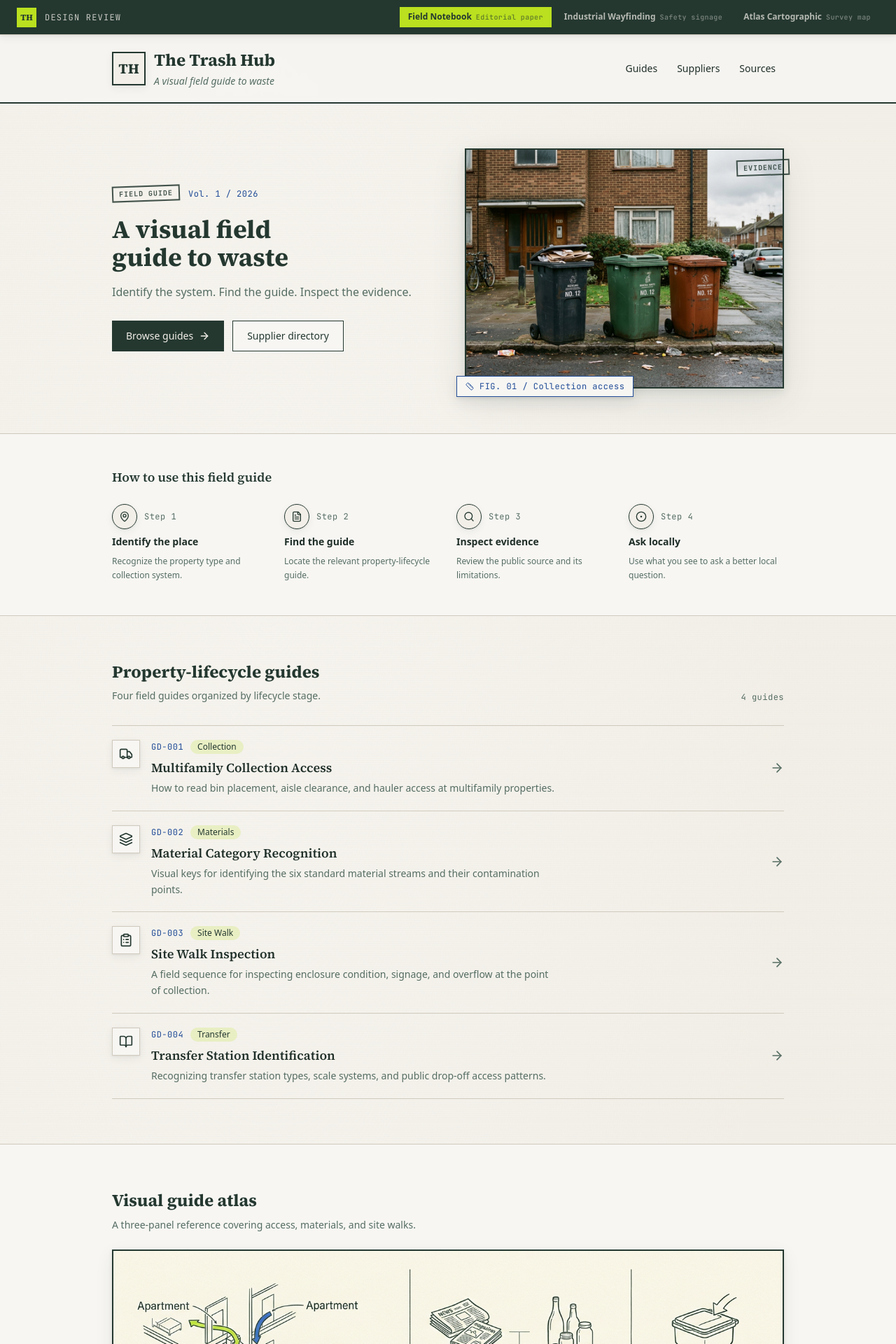
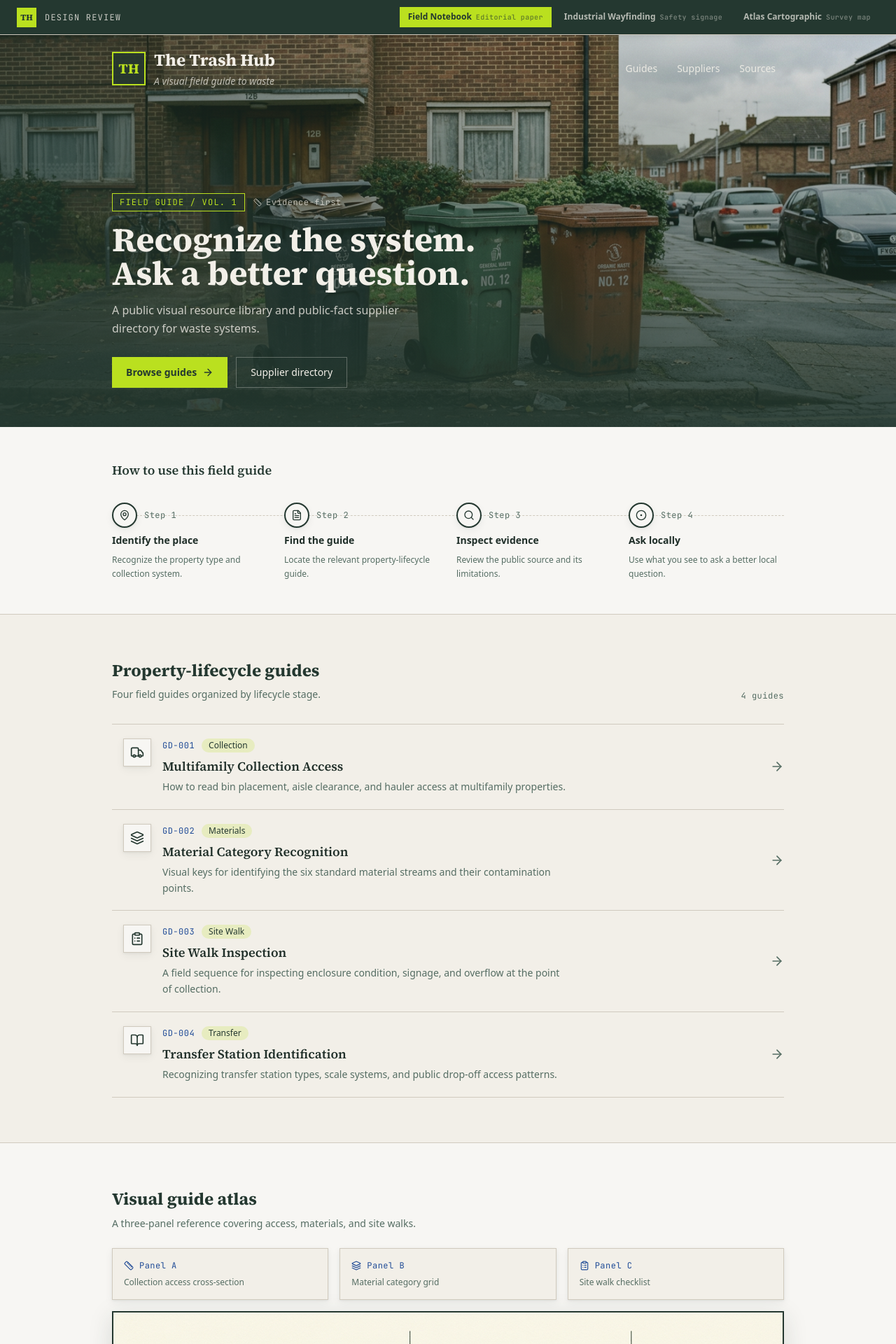
Before and after one commit to tryinhard1080/Bolt_trash_2026, a Next.js app: page / in a window 1280 px wide. Shown: the top 1920 px of the page at 70% size. Built offline with nearby package versions, Linux system fonts and the light colour scheme.

Commit message:
Updated field-notebook-design.tsx

```diff
--- a/components/designs/field-notebook-design.tsx
+++ b/components/designs/field-notebook-design.tsx
@@ -3,7 +3,7 @@
 import {
   ArrowRight, MapPin, FileText, Search, CircleDot,
   ExternalLink, Hash, ShieldCheck, BookOpen, Layers,
-  ClipboardList, Truck, Ruler,
+  ClipboardList, Truck, Ruler, PenTool, Quote,
 } from 'lucide-react';
 
 const GUIDES = [
@@ -28,78 +28,78 @@ const STEPS = [
 
 export default function FieldNotebookDesign() {
   return (
-    <div className="paper-texture min-h-screen bg-background">
+    <div className="min-h-screen bg-background">
       <a href="#main" className="skip-link">Skip to content</a>
 
-      <header className="border-b-2 border-primary bg-card/80 backdrop-blur-sm" role="banner">
+      {/* Full-bleed hero with image as the dominant element */}
+      <header className="relative" role="banner">
+        <div className="relative h-[70vh] min-h-[500px] w-full overflow-hidden">
+          <img src="/field-guide-hero.webp" alt="Multifamily waste collection area with three bins at curbside on an overcast morning" className="absolute inset-0 h-full w-full object-cover" />
+          <div className="absolute inset-0 bg-gradient-to-t from-primary/90 via-primary/40 to-transparent" />
+          <div className="absolute inset-0 bg-gradient-to-r from-primary/60 to-transparent" />
+
+          {/* Identity lockup over image */}
+          <div className="absolute left-0 top-0 right-0">
             <div className="mx-auto flex max-w-5xl items-center justify-between gap-6 px-5 py-5 sm:px-8">
               <div className="flex items-center gap-3">
-            <div className="flex h-12 w-12 items-center justify-center rounded-sm border-2 border-primary bg-background shadow-paper">
-              <span className="font-serif-display text-xl font-bold text-primary">TH</span>
+                <div className="flex h-12 w-12 items-center justify-center rounded-sm border-2 border-secondary bg-primary/80 backdrop-blur-md">
+                  <span className="font-serif-display text-xl font-bold text-secondary">TH</span>
                 </div>
                 <div>
-              <h1 className="font-serif-display text-xl font-bold leading-none text-primary sm:text-2xl">The Trash Hub</h1>
-              <p className="mt-1 text-sm italic text-muted-foreground">A visual field guide to waste</p>
+                  <h1 className="font-serif-display text-xl font-bold leading-none text-background sm:text-2xl">The Trash Hub</h1>
+                  <p className="mt-1 text-sm italic text-background/70">A visual field guide to waste</p>
                 </div>
               </div>
               <nav className="hidden items-center gap-1 sm:flex" aria-label="Primary">
-            <a href="#guides" className="rounded-sm px-3 py-2 text-sm font-medium text-foreground transition-colors hover:bg-muted hover:text-primary">Guides</a>
-            <a href="#suppliers" className="rounded-sm px-3 py-2 text-sm font-medium text-foreground transition-colors hover:bg-muted hover:text-primary">Suppliers</a>
-            <a href="#sources" className="rounded-sm px-3 py-2 text-sm font-medium text-foreground transition-colors hover:bg-muted hover:text-primary">Sources</a>
+                <a href="#guides" className="rounded-sm px-3 py-2 text-sm font-medium text-background/90 transition-colors hover:bg-primary-foreground/10 hover:text-background">Guides</a>
+                <a href="#suppliers" className="rounded-sm px-3 py-2 text-sm font-medium text-background/90 transition-colors hover:bg-primary-foreground/10 hover:text-background">Suppliers</a>
+                <a href="#sources" className="rounded-sm px-3 py-2 text-sm font-medium text-background/90 transition-colors hover:bg-primary-foreground/10 hover:text-background">Sources</a>
               </nav>
+            </div>
+          </div>
+
+          {/* Hero text at bottom of image */}
+          <div className="absolute bottom-0 left-0 right-0 pb-10 sm:pb-14">
+            <div className="mx-auto max-w-5xl px-5 sm:px-8">
+              <div className="animate-fade-up">
+                <div className="flex items-center gap-3">
+                  <span className="rounded-sm border border-secondary bg-primary/60 px-2.5 py-1 font-mono-id text-xs uppercase tracking-widest text-secondary backdrop-blur-sm">Field Guide / Vol. 1</span>
+                  <span className="flex items-center gap-1.5 font-mono-id text-xs text-background/70"><Ruler className="h-3 w-3" />Evidence-first</span>
+                </div>
+                <h2 className="mt-4 max-w-2xl font-serif-display text-4xl font-bold leading-[1.05] text-background sm:text-5xl" style={{ textWrap: 'balance' }}>
+                  Recognize the system.<br />Ask a better question.
+                </h2>
+                <p className="mt-4 max-w-md text-base leading-relaxed text-background/80">
+                  A public visual resource library and public-fact supplier directory for waste systems.
+                </p>
+                <div className="mt-7 flex flex-wrap gap-3">
+                  <a href="#guides" className="inline-flex min-h-11 items-center gap-2 rounded-sm bg-secondary px-5 py-2.5 text-sm font-bold text-primary transition-all hover:bg-secondary/90 hover:shadow-[0_4px_20px_hsl(72_76%_50%_/_0.4)]">
+                    Browse guides <ArrowRight className="h-4 w-4" />
+                  </a>
+                  <a href="#suppliers" className="inline-flex min-h-11 items-center gap-2 rounded-sm border border-background/30 bg-primary/40 px-5 py-2.5 text-sm font-medium text-background backdrop-blur-sm transition-all hover:bg-primary/60">
+                    Supplier directory
+                  </a>
+                </div>
+              </div>
+            </div>
+          </div>
         </div>
       </header>
 
       <main id="main">
-        {/* Hero */}
-        <section className="relative overflow-hidden border-b border-border" aria-labelledby="hero-heading">
-          <div className="mx-auto max-w-5xl px-5 pt-12 pb-12 sm:px-8 sm:pt-16 sm:pb-16">
-            <div className="grid items-center gap-8 md:grid-cols-2 md:gap-12">
-              <div className="animate-fade-up">
-                <div className="flex items-center gap-3">
-                  <span className="stamp">Field Guide</span>
-                  <span className="font-mono-id text-xs text-accent">Vol. 1 / 2026</span>
-                </div>
-                <h2 id="hero-heading" className="mt-5 font-serif-display text-3xl font-bold leading-tight text-primary sm:text-4xl" style={{ textWrap: 'balance' }}>
-                  A visual field guide to waste
-                </h2>
-                <p className="mt-4 max-w-prose text-base leading-relaxed text-muted-foreground">
-                  Identify the system. Find the guide. Inspect the evidence.
-                </p>
-                <div className="mt-7 flex flex-wrap gap-3">
-                  <a href="#guides" className="inline-flex min-h-11 items-center gap-2 rounded-sm bg-primary px-5 py-2.5 text-sm font-medium text-primary-foreground transition-all hover:bg-primary/90 hover:shadow-lifted">
-                    Browse guides <ArrowRight className="h-4 w-4" />
-                  </a>
-                  <a href="#suppliers" className="inline-flex min-h-11 items-center gap-2 rounded-sm border border-primary bg-card px-5 py-2.5 text-sm font-medium text-primary transition-all hover:bg-primary hover:text-primary-foreground">
-                    Supplier directory
-                  </a>
-                </div>
-              </div>
-              <div className="relative animate-fade-in">
-                <div className="overflow-hidden rounded-sm border-2 border-primary shadow-deep">
-                  <img src="/field-guide-hero.webp" alt="Multifamily waste collection area with three bins at curbside on an overcast morning" className="aspect-[4/3] w-full object-cover" width={600} height={450} />
-                </div>
-                <div className="absolute -bottom-3 -left-3 flex items-center gap-2 rounded-sm border border-accent bg-card px-3 py-1.5 shadow-lifted">
-                  <Ruler className="h-3 w-3 text-accent" />
-                  <p className="font-mono-id text-xs text-accent">FIG. 01 / Collection access</p>
-                </div>
-                <div className="absolute -right-2 top-4 stamp opacity-70">Evidence</div>
-              </div>
-            </div>
-          </div>
-        </section>
-
-        {/* Steps */}
+        {/* Steps — horizontal flow with connecting line */}
         <section className="border-b border-border bg-card" aria-labelledby="approach-heading">
           <div className="mx-auto max-w-5xl px-5 py-10 sm:px-8 sm:py-12">
             <h3 id="approach-heading" className="font-serif-display text-lg font-semibold text-primary" style={{ textWrap: 'balance' }}>
               How to use this field guide
             </h3>
-            <ol className="mt-6 grid gap-6 sm:grid-cols-2 lg:grid-cols-4">
+            <div className="relative mt-8">
+              <div className="absolute left-0 right-0 top-[18px] hidden border-t border-dashed border-border lg:block" />
+              <ol className="grid gap-6 sm:grid-cols-2 lg:grid-cols-4">
                 {STEPS.map((item, i) => (
-                <li key={item.label} className="flex flex-col gap-2">
+                  <li key={item.label} className="relative flex flex-col gap-2">
                     <div className="flex items-center gap-2.5">
-                    <span className="flex h-9 w-9 items-center justify-center rounded-full border border-primary bg-background shadow-paper">
+                      <span className="relative z-10 flex h-9 w-9 items-center justify-center rounded-full border-2 border-primary bg-card shadow-paper">
                         <item.icon className="h-4 w-4 text-primary" />
                       </span>
                       <span className="font-mono-id text-xs text-muted-foreground">Step {i + 1}</span>
@@ -110,9 +110,10 @@ export default function FieldNotebookDesign() {
                 ))}
               </ol>
             </div>
+          </div>
         </section>
 
-        {/* Guides */}
+        {/* Guides — divided list with hover expansion */}
         <section id="guides" className="border-b border-border" aria-labelledby="guides-heading">
           <div className="mx-auto max-w-5xl px-5 py-12 sm:px-8 sm:py-16">
             <div className="flex items-end justify-between">
@@ -126,9 +127,9 @@ export default function FieldNotebookDesign() {
             </div>
             <div className="mt-8 divide-y divide-border border-y border-border">
               {GUIDES.map((guide) => (
-                <article key={guide.id} className="group flex flex-col gap-3 py-5 transition-colors hover:bg-card/50 sm:flex-row sm:items-center sm:justify-between sm:gap-6">
+                <article key={guide.id} className="group flex flex-col gap-3 py-5 transition-all hover:bg-card/60 sm:flex-row sm:items-center sm:justify-between sm:gap-6 sm:pl-4 sm:hover:pl-6">
                   <div className="flex items-start gap-4 sm:flex-1">
-                    <span className="flex h-10 w-10 shrink-0 items-center justify-center rounded-sm border border-border bg-card shadow-paper">
+                    <span className="flex h-10 w-10 shrink-0 items-center justify-center rounded-sm border border-border bg-card shadow-paper transition-colors group-hover:border-primary group-hover:bg-background">
                       <guide.icon className="h-5 w-5 text-primary" />
                     </span>
                     <div>
@@ -147,7 +148,7 @@ export default function FieldNotebookDesign() {
           </div>
         </section>
 
-        {/* Atlas */}
+        {/* Atlas — large image with overlaid annotations */}
         <section className="border-b border-border bg-card" aria-labelledby="atlas-heading">
           <div className="mx-auto max-w-5xl px-5 py-12 sm:px-8 sm:py-16">
             <h2 id="atlas-heading" className="font-serif-display text-2xl font-bold text-primary" style={{ textWrap: 'balance' }}>
@@ -156,21 +157,37 @@ export default function FieldNotebookDesign() {
             <p className="mt-2 max-w-2xl text-sm leading-relaxed text-muted-foreground">
               A three-panel reference covering access, materials, and site walks.
             </p>
-            <div className="mt-6 overflow-hidden rounded-sm border-2 border-primary shadow-lifted">
-              <img src="/guide-atlas.webp" alt="Three-panel visual guide atlas showing access diagrams, material categories, and site walk checklist" className="w-full object-cover" width={1000} height={500} />
+            <div className="mt-6 grid gap-4 sm:grid-cols-3">
+              {[
+                { ref: 'Panel A', desc: 'Collection access cross-section', icon: Ruler },
+                { ref: 'Panel B', desc: 'Material category grid', icon: Layers },
+                { ref: 'Panel C', desc: 'Site walk checklist', icon: ClipboardList },
+              ].map((panel) => (
+                <div key={panel.ref} className="rounded-sm border border-border bg-background p-4 shadow-paper">
+                  <div className="flex items-center gap-2">
+                    <panel.icon className="h-3.5 w-3.5 text-accent" />
+                    <span className="font-mono-id text-xs text-accent">{panel.ref}</span>
                   </div>
-            <div className="mt-4 grid grid-cols-1 gap-3 sm:grid-cols-3">
-              {[
-                { ref: 'Panel A', desc: 'Collection access cross-section' },
-                { ref: 'Panel B', desc: 'Material category grid' },
-                { ref: 'Panel C', desc: 'Site walk checklist' },
-              ].map((panel) => (
-                <div key={panel.ref} className="rounded-sm border border-border bg-background px-3 py-2.5 shadow-paper">
-                  <p className="font-mono-id text-xs text-accent">{panel.ref}</p>
-                  <p className="mt-0.5 text-xs text-muted-foreground">{panel.desc}</p>
+                  <p className="mt-2 text-xs text-muted-foreground">{panel.desc}</p>
                 </div>
               ))}
             </div>
+            <div className="mt-4 overflow-hidden rounded-sm border-2 border-primary shadow-[0_8px_32px_hsl(155_22%_18%_/_0.15)]">
+              <img src="/guide-atlas.webp" alt="Three-panel visual guide atlas showing access diagrams, material categories, and site walk checklist" className="w-full object-cover" width={1000} height={500} />
+            </div>
+          </div>
+        </section>
+
+        {/* Pull quote — editorial moment */}
+        <section className="border-b border-border bg-primary text-primary-foreground">
+          <div className="mx-auto max-w-3xl px-5 py-16 text-center sm:px-8 sm:py-20">
+            <Quote className="mx-auto h-8 w-8 text-secondary" />
+            <blockquote className="mt-6 font-serif-display text-2xl font-medium leading-relaxed sm:text-3xl" style={{ textWrap: 'balance' }}>
+              The point is not to rank suppliers or grade properties. It is to help you see the system clearly enough to ask a better local question.
+            </blockquote>
+            <p className="mt-6 font-mono-id text-xs uppercase tracking-widest text-primary-foreground/60">
+              Editorial Position / The Trash Hub
+            </p>
           </div>
         </section>
 
@@ -254,8 +271,8 @@ export default function FieldNotebookDesign() {
           <div className="flex flex-col gap-6 sm:flex-row sm:items-start sm:justify-between">
             <div>
               <div className="flex items-center gap-2">
-                <div className="flex h-8 w-8 items-center justify-center rounded-sm border border-primary-foreground/30">
-                  <span className="font-serif-display text-sm font-bold">TH</span>
+                <div className="flex h-8 w-8 items-center justify-center rounded-sm border border-secondary">
+                  <span className="font-serif-display text-sm font-bold text-secondary">TH</span>
                 </div>
                 <span className="font-serif-display text-lg font-semibold">The Trash Hub</span>
               </div>
```
Also changed, not shown: components/designs/atlas-cartographic-design.tsx (+46 -31 lines), components/designs/industrial-wayfinding-design.tsx (+52 -44 lines). Lines whose indentation alone changed are shown as unchanged.
